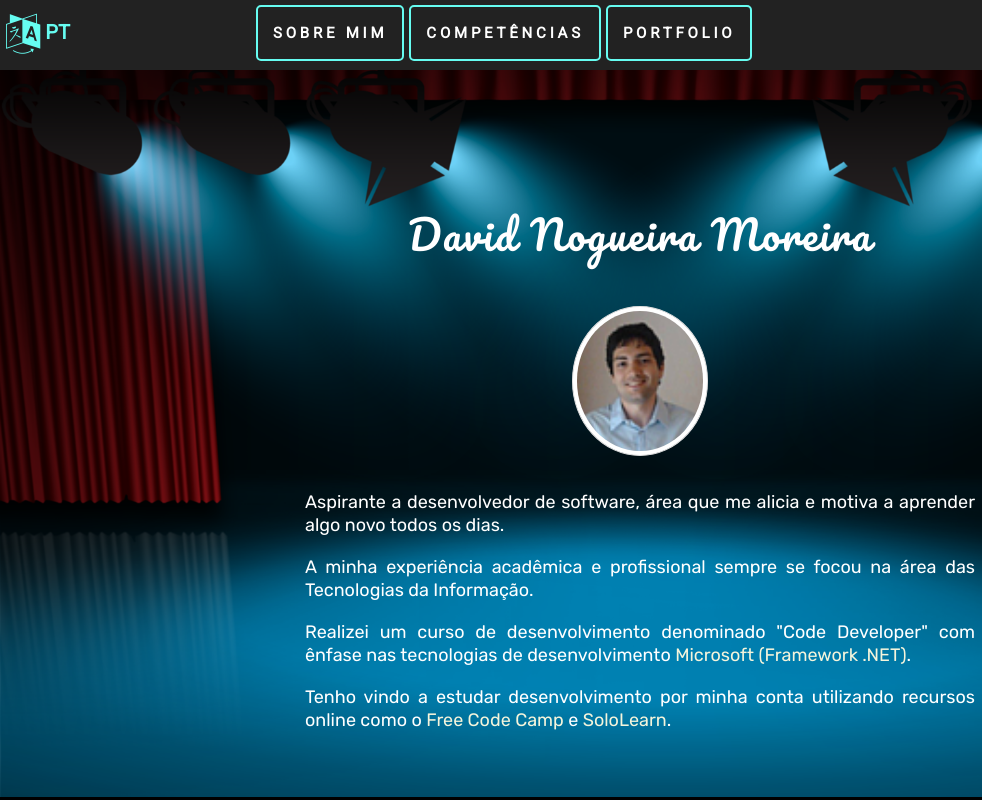
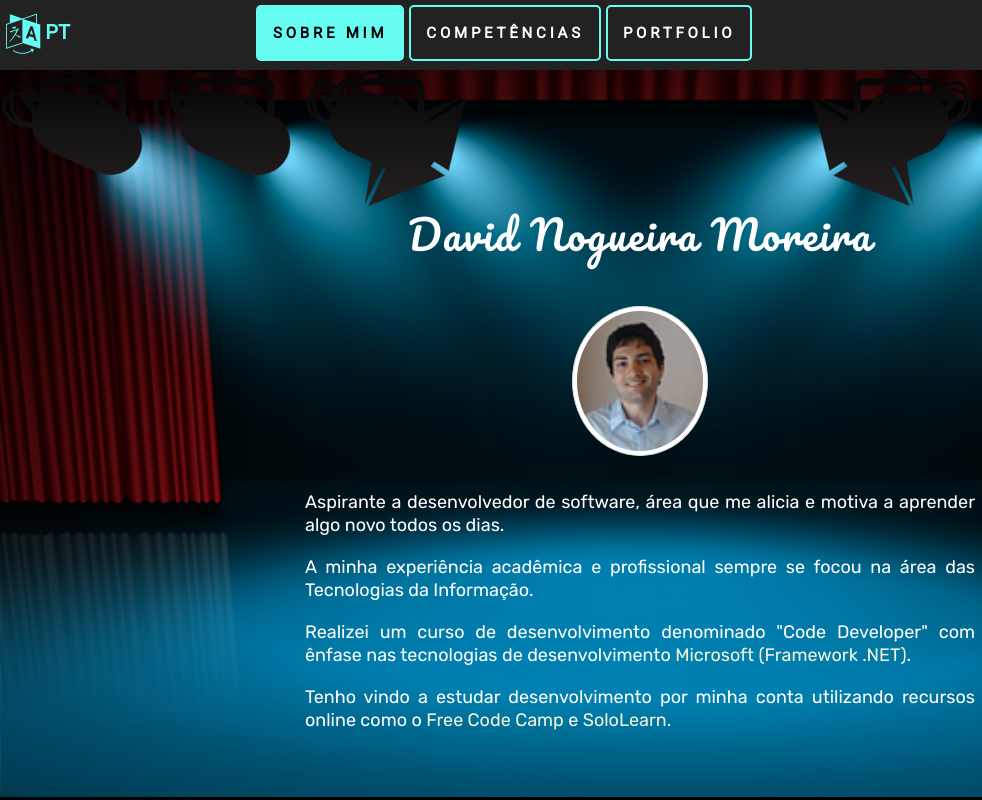
Before and after one commit to David-Moreira/David-Moreira.github.io, a plain HTML site: page portfolio/pt.html in a window 1280 px wide. Both pictures are taken after a click on the link "SOBRE MIM". Shown: the part 50-850 px from the top of the page, 0-982 px from the left. Drawn offline with nearby package versions, Linux system fonts and the light colour scheme; a web font is replaced by a local one.

Commit message:
active navbar buttons jquery functionality

```diff
--- a/portfolio/css/main.css
+++ b/portfolio/css/main.css
@@ -173,7 +173,7 @@ main {
     background-size: cover;
     color:white;
     border-bottom:3px solid black;
-min-height: 100%;
+    min-height: 100%;
 
 
 
@@ -381,6 +381,10 @@ border-radius:10px;
 
 }
 
+.active {
+    background-color:#66fcf1;;
+    color:black !important;
+}
 #rightNav , #rightMobileNav {
     float:right;
     margin-right:30px;
--- a/portfolio/js/scripts.js
+++ b/portfolio/js/scripts.js
@@ -1,6 +1,6 @@
 
 $(document).ready(function() {
-    console.log("documentReady");
+
 var on = true;
     $(".language-toggle").on("click", function () {
         if (on) {
@@ -22,11 +22,28 @@ var on = true;
 
             on=true;
         }
-
-
-
-
-
     });
 
+    //Make active navbar buttons on Click
+$(".nav a").on("click", function() {
+    $(".nav a").removeClass("active");
+    $(this).addClass("active");
 });
+
+//Scroll
+$(document).on("scroll", function() {
+    var posY = (window.pageYOffset);
+    console.log (posY);
+    console.log ($("#portfolio").offset().top);
+    var active = "#aAbout";
+    if (posY > $("#skills").offset().top-100) {
+        active = "#aSkills"
+    }
+    if (posY > $("#portfolio").offset().top-100 ) {
+        active = "#aPortfolio";
+    }
+    $(".nav a").removeClass("active");
+    $(active).addClass("active");
+});
+
+});
--- a/portfolio/pt.html
+++ b/portfolio/pt.html
@@ -40,9 +40,9 @@
                            </li>
                     </ul>
                     <ul  id="centerNav" class="nav navbar-nav">
-                        <li><a href="#about"> SOBRE MIM </a></li>
-                        <li><a href="#skills"> COMPETÊNCIAS </a></li>
-                        <li><a href="#portfolio"> PORTFOLIO </a></li>
+                        <li><a id="aAbout" href="#about"> SOBRE MIM </a></li>
+                        <li><a id="aSkills" href="#skills"> COMPETÊNCIAS </a></li>
+                        <li><a id="aPortfolio" href="#portfolio"> PORTFOLIO </a></li>
 
                     </ul>
                     <ul  id="rightNav" class="nav navbar-nav">
```
